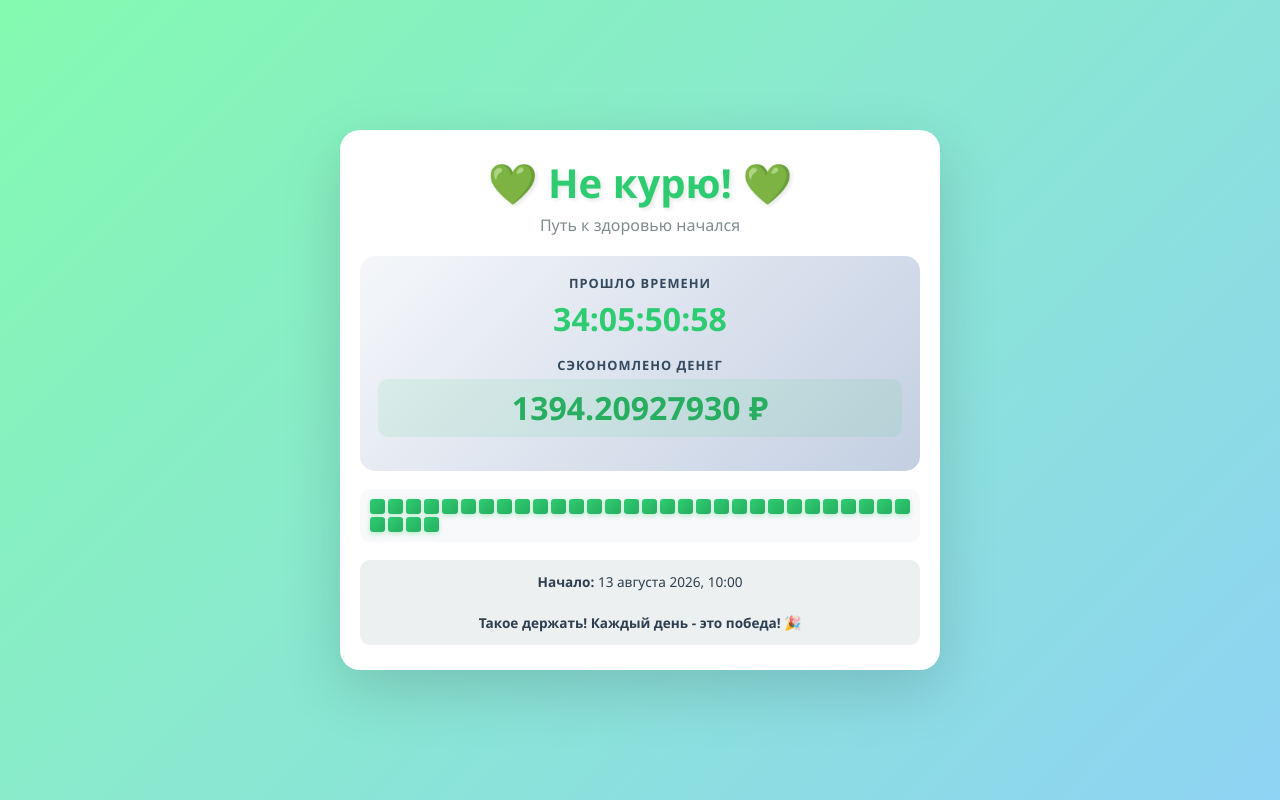
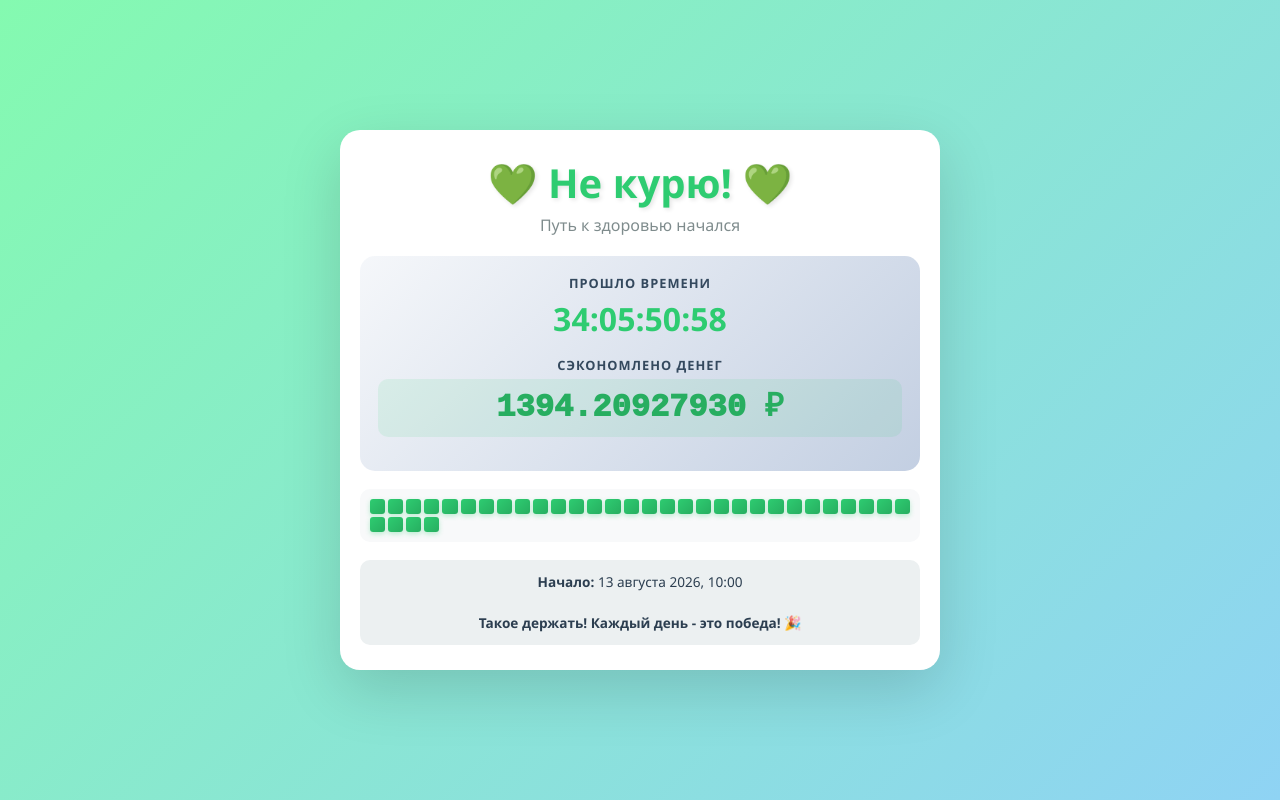
Before and after one commit to RedHeads-Enjoyer/No_sigarents, a plain HTML site: page index.html in a window 1280 px wide. Drawn offline with Linux system fonts and the light colour scheme.

Commit message:
фиксы 2

```diff
--- a/index.html
+++ b/index.html
@@ -78,7 +78,7 @@
         .money-value {
             color: #27ae60;
             font-size: 2em;
-            font-weight: 900;
+            font-weight: 999;
             background: rgba(46, 204, 113, 0.1);
             padding: 10px 8px;
             border-radius: 10px;
@@ -86,6 +86,8 @@
             word-break: break-word;
             overflow-wrap: break-word;
             line-height: 1.2;
+            font-family: 'Courier New', monospace;
+            font-variant-numeric: tabular-nums;
         }
 
         .blocks-grid {
```
